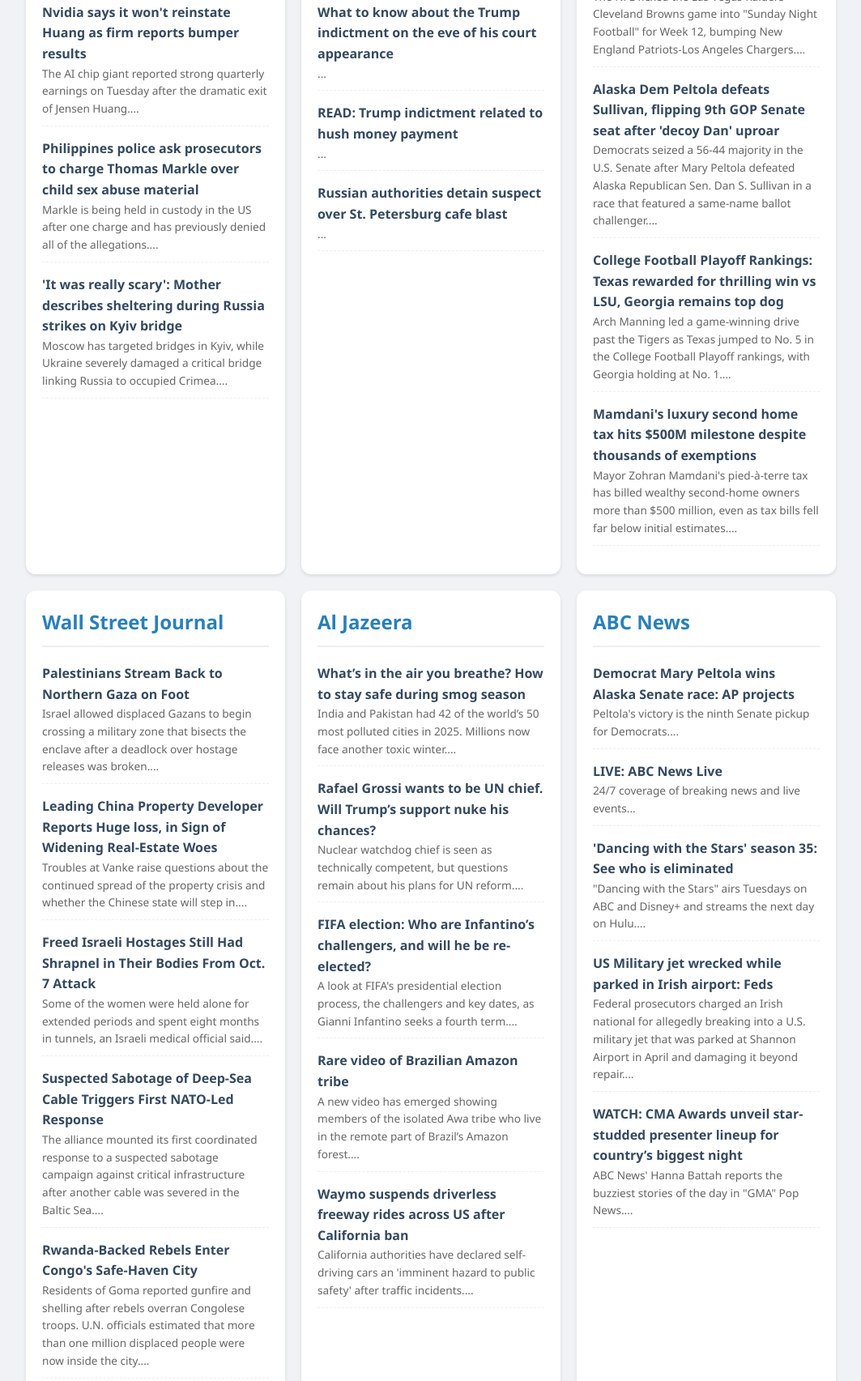
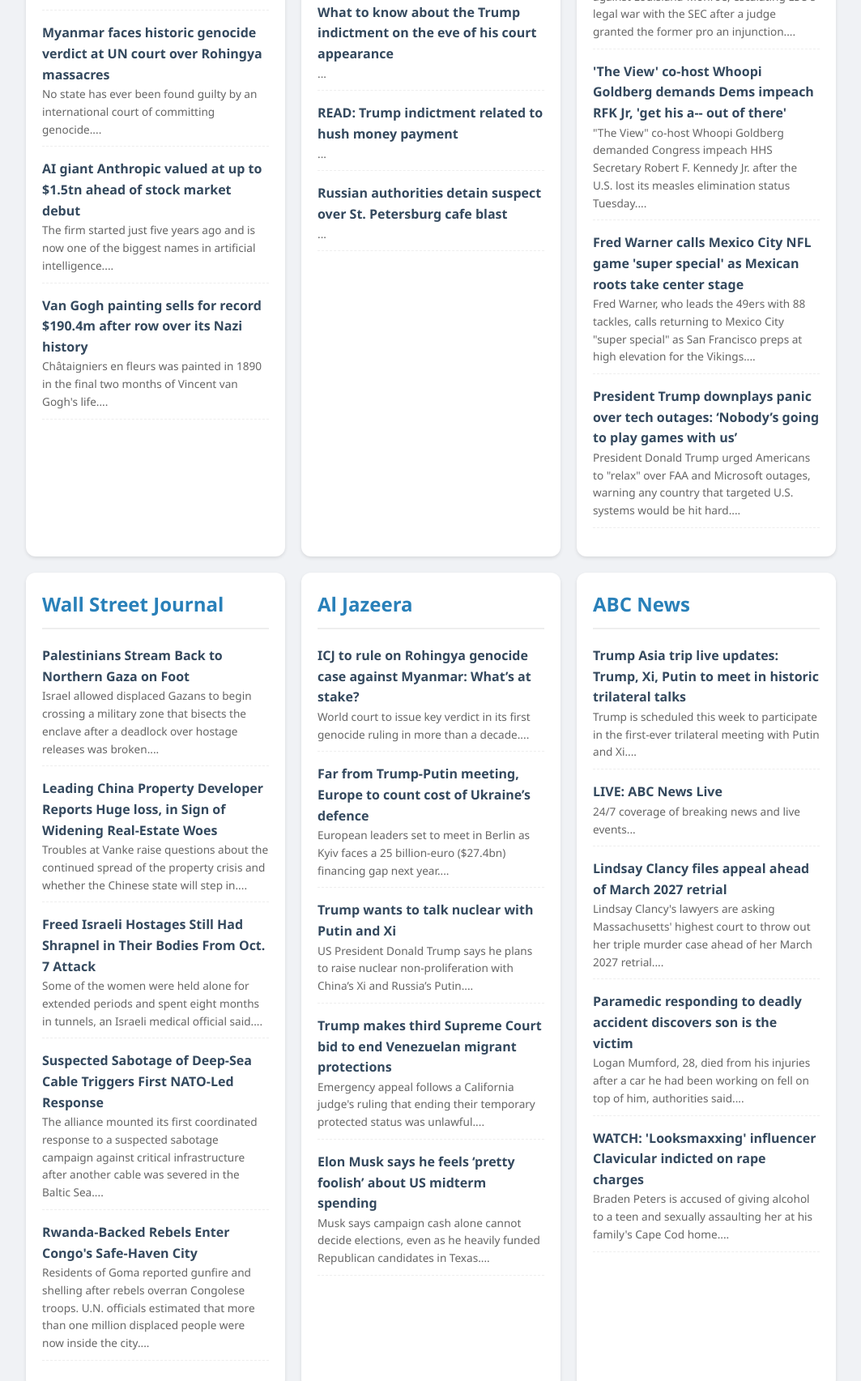
Before and after one commit to PeterWu1110/daily-news, a plain HTML site: page index.html in a window 1280 px wide. Shown: the part 949-2654 px from the top of the page at 81% size, without its empty margins (108-1171 px from the left). Drawn offline with Linux system fonts and the light colour scheme.

Commit message:
Update news content

```diff
--- a/index.html
+++ b/index.html
@@ -27,7 +27,7 @@
 <body>
     <header>
         <h1>📰 每日英語閱讀挑戰</h1>
-        <div>2026-11-18 13:59:03</div>
+        <div>2026-11-19 13:59:23</div>
     </header>
 
     <div class="quiz-section">
@@ -46,28 +46,28 @@
     <div class="news-grid">
         <div class='card'><h2>BBC News</h2>
                 <div class="news-item">
-                    <a href="https://www.bbc.co.uk/news/articles/cw772jk4rvmxo?at_medium=RSS&at_campaign=rss" target="_blank">Putin's Crimean Bridge partly collapses as Zelensky hails 'unprecedented' attack by Ukraine</a>
-                    <div style="font-size:0.85em; color:#666;">Ukraine says the missile and drone attack on the strategic bridge in the Russian-annexed Crimea took weeks to plan....</div>
+                    <a href="https://www.bbc.co.uk/news/articles/cr9d75we51j1o?at_medium=RSS&at_campaign=rss" target="_blank">This is a remarkable diplomatic moment for China's Xi - but it comes with pitfalls</a>
+                    <div style="font-size:0.85em; color:#666;">The meeting comes with challenges as there are things Xi does not appear keen to discuss with Putin and Trump....</div>
                 </div>
 
                 <div class="news-item">
-                    <a href="https://www.bbc.co.uk/news/articles/crz9dgz28zwdo?at_medium=RSS&at_campaign=rss" target="_blank">How the attack on Crimean Bridge unfolded</a>
-                    <div style="font-size:0.85em; color:#666;">One of the key symbols of Russia's occupation of Ukraine has suffered major damage after a seven-stage attack by Kyiv....</div>
+                    <a href="https://www.bbc.co.uk/news/videos/c8p3vw4q6nzzo?at_medium=RSS&at_campaign=rss" target="_blank">Inside the old gas pipeline where Ukraine is fighting an underground war with Russia</a>
+                    <div style="font-size:0.85em; color:#666;">Watch: The BBC's Jonathan Beale joins Ukrainian forces taking the battle below ground and out of sight of Russian drones....</div>
                 </div>
 
                 <div class="news-item">
-                    <a href="https://www.bbc.co.uk/news/articles/cm2kl50vkwkdo?at_medium=RSS&at_campaign=rss" target="_blank">Nvidia says it won't reinstate Huang as firm reports bumper results</a>
-                    <div style="font-size:0.85em; color:#666;">The AI chip giant reported strong quarterly earnings on Tuesday after the dramatic exit of Jensen Huang....</div>
+                    <a href="https://www.bbc.co.uk/news/articles/c5m2l90ez144o?at_medium=RSS&at_campaign=rss" target="_blank">Myanmar faces historic genocide verdict at UN court over Rohingya massacres</a>
+                    <div style="font-size:0.85em; color:#666;">No state has ever been found guilty by an international court of committing genocide....</div>
                 </div>
 
                 <div class="news-item">
-                    <a href="https://www.bbc.co.uk/news/articles/ckg5ry8m49ggo?at_medium=RSS&at_campaign=rss" target="_blank">Philippines police ask prosecutors to charge Thomas Markle over child sex abuse material</a>
-                    <div style="font-size:0.85em; color:#666;">Markle is being held in custody in the US after one charge and has previously denied all of the allegations....</div>
+                    <a href="https://www.bbc.co.uk/news/articles/c6742m39xgzxo?at_medium=RSS&at_campaign=rss" target="_blank">AI giant Anthropic valued at up to $1.5tn ahead of stock market debut</a>
+                    <div style="font-size:0.85em; color:#666;">The firm started just five years ago and is now one of the biggest names in artificial intelligence....</div>
                 </div>
 
                 <div class="news-item">
-                    <a href="https://www.bbc.co.uk/news/articles/cq7825234lgmo?at_medium=RSS&at_campaign=rss" target="_blank">'It was really scary': Mother describes sheltering during Russia strikes on Kyiv bridge</a>
-                    <div style="font-size:0.85em; color:#666;">Moscow has targeted bridges in Kyiv, while Ukraine severely damaged a critical bridge linking Russia to occupied Crimea....</div>
+                    <a href="https://www.bbc.co.uk/news/articles/c5dj1dkwzvzwo?at_medium=RSS&at_campaign=rss" target="_blank">Van Gogh painting sells for record $190.4m after row over its Nazi history</a>
+                    <div style="font-size:0.85em; color:#666;">Châtaigniers en fleurs was painted in 1890 in the final two months of Vincent van Gogh's life....</div>
                 </div>
                 </div><div class='card'><h2>CNN</h2>
                 <div class="news-item">
@@ -96,28 +96,28 @@
                 </div>
                 </div><div class='card'><h2>FOX News</h2>
                 <div class="news-item">
-                    <a href="https://www.foxnews.com/health/rfk-jr-faces-fierce-backlash-us-loses-measles-free-status-first-time-26-years" target="_blank">RFK Jr. faces fierce backlash after US loses measles-free status for first time in 26 years</a>
-                    <div style="font-size:0.85em; color:#666;">Health and Human Services Secretary Robert F. Kennedy Jr. faces criticism after the U.S. lost measles elimination status amid over 5,400 confirmed cases this year....</div>
+                    <a href="https://www.foxnews.com/outkick-sports/wnba-launches-search-next-commissioner-outgoing-cathy-engelbert-could-stay-2027" target="_blank">WNBA launches search for next commissioner, but outgoing Cathy Engelbert could stay into 2027</a>
+                    <div style="font-size:0.85em; color:#666;">WNBA Commissioner Cathy Engelbert says more than a dozen candidates are in the mix to succeed her, with officiating and player relations among top issues....</div>
                 </div>
 
                 <div class="news-item">
-                    <a href="https://www.foxnews.com/outkick-sports/patriots-chargers-game-loses-primetime-slot-nfl-makes-first-flex-scheduling-move-2026-season" target="_blank">Patriots-Chargers game loses primetime slot as NFL makes first flex scheduling move of 2026 season</a>
-                    <div style="font-size:0.85em; color:#666;">The NFL flexed the Las Vegas Raiders-Cleveland Browns game into &quot;Sunday Night Football&quot; for Week 12, bumping New England Patriots-Los Angeles Chargers....</div>
+                    <a href="https://www.foxnews.com/outkick-sports/lane-kiffin-roster-fight-set-stage-will-wade-threw-grenade-lsu-sec-war-rj-luis" target="_blank">Lane Kiffin’s roster fight set the stage, Will Wade just threw a grenade in LSU-SEC war with RJ Luis</a>
+                    <div style="font-size:0.85em; color:#666;">Will Wade sent RJ Luis onto the court against Louisiana-Monroe, escalating LSU&apos;s legal war with the SEC after a judge granted the former pro an injunction....</div>
                 </div>
 
                 <div class="news-item">
-                    <a href="https://www.foxnews.com/politics/alaska-dem-peltola-defeats-sullivan-flipping-gop-senate-seat-decoy-dan-uproar" target="_blank">Alaska Dem Peltola defeats Sullivan, flipping 9th GOP Senate seat after 'decoy Dan' uproar</a>
-                    <div style="font-size:0.85em; color:#666;">Democrats seized a 56-44 majority in the U.S. Senate after Mary Peltola defeated Alaska Republican Sen. Dan S. Sullivan in a race that featured a same-name ballot challenger....</div>
+                    <a href="https://www.foxnews.com/media/the-view-co-host-whoopi-goldberg-demands-dems-impeach-rfk-jr-get-his-a-out-there" target="_blank">'The View' co-host Whoopi Goldberg demands Dems impeach RFK Jr, 'get his a-- out of there'</a>
+                    <div style="font-size:0.85em; color:#666;">&quot;The View&quot; co-host Whoopi Goldberg demanded Congress impeach HHS Secretary Robert F. Kennedy Jr. after the U.S. lost its measles elimination status Tuesday....</div>
                 </div>
 
                 <div class="news-item">
-                    <a href="https://www.foxnews.com/outkick-sports/college-football-playoff-rankings-texas-rewarded-thrilling-win-vs-lsu-georgia-remains-top-dog" target="_blank">College Football Playoff Rankings: Texas rewarded for thrilling win vs LSU, Georgia remains top dog</a>
-                    <div style="font-size:0.85em; color:#666;">Arch Manning led a game-winning drive past the Tigers as Texas jumped to No. 5 in the College Football Playoff rankings, with Georgia holding at No. 1....</div>
+                    <a href="https://www.foxnews.com/outkick-sports/fred-warner-calls-mexico-city-nfl-game-super-special-mexican-roots-center-stage" target="_blank">Fred Warner calls Mexico City NFL game 'super special' as Mexican roots take center stage</a>
+                    <div style="font-size:0.85em; color:#666;">Fred Warner, who leads the 49ers with 88 tackles, calls returning to Mexico City &quot;super special&quot; as San Francisco preps at high elevation for the Vikings....</div>
                 </div>
 
                 <div class="news-item">
-                    <a href="https://www.foxnews.com/politics/mamdanis-luxury-second-home-tax-hits-500m-milestone-despite-thousands-exemptions" target="_blank">Mamdani's luxury second home tax hits $500M milestone despite thousands of exemptions</a>
-                    <div style="font-size:0.85em; color:#666;">Mayor Zohran Mamdani&apos;s pied-à-terre tax has billed wealthy second-home owners more than $500 million, even as tax bills fell far below initial estimates....</div>
+                    <a href="https://www.foxnews.com/media/president-trump-downplays-panic-tech-outages-nobody-going-play-games-us" target="_blank">President Trump downplays panic over tech outages: ‘Nobody’s going to play games with us’</a>
+                    <div style="font-size:0.85em; color:#666;">President Donald Trump urged Americans to &quot;relax&quot; over FAA and Microsoft outages, warning any country that targeted U.S. systems would be hit hard....</div>
                 </div>
                 </div><div class='card'><h2>Wall Street Journal</h2>
                 <div class="news-item">
@@ -146,33 +146,33 @@
                 </div>
                 </div><div class='card'><h2>Al Jazeera</h2>
                 <div class="news-item">
-                    <a href="https://www.aljazeera.com/news/2026/11/18/whats-in-the-air-you-breathe-how-to-stay-safe-during-smog-season-2?traffic_source=rss" target="_blank">What’s in the air you breathe? How to stay safe during smog season</a>
-                    <div style="font-size:0.85em; color:#666;">India and Pakistan had 42 of the world’s 50 most polluted cities in 2025. Millions now face another toxic winter....</div>
+                    <a href="https://www.aljazeera.com/news/2026/11/19/icj-to-rule-on-rohingya-genocide-case-against-myanmar-whats-at-stake?traffic_source=rss" target="_blank">ICJ to rule on Rohingya genocide case against Myanmar: What’s at stake?</a>
+                    <div style="font-size:0.85em; color:#666;">World court to issue key verdict in its first genocide ruling in more than a decade....</div>
                 </div>
 
                 <div class="news-item">
-                    <a href="https://www.aljazeera.com/news/2026/11/18/rafael-grossi-wants-to-be-un-chief-will-trumps-support-nuke-his-chances?traffic_source=rss" target="_blank">Rafael Grossi wants to be UN chief. Will Trump’s support nuke his chances?</a>
-                    <div style="font-size:0.85em; color:#666;">Nuclear watchdog chief is seen as technically competent, but questions remain about his plans for UN reform....</div>
+                    <a href="https://www.aljazeera.com/news/2026/11/19/far-from-trump-putin-meeting-europe-to-count-cost-of-ukraines-defence?traffic_source=rss" target="_blank">Far from Trump-Putin meeting, Europe to count cost of Ukraine’s defence</a>
+                    <div style="font-size:0.85em; color:#666;">European leaders set to meet in Berlin as Kyiv faces a 25 billion-euro ($27.4bn) financing gap next year....</div>
                 </div>
 
                 <div class="news-item">
-                    <a href="https://www.aljazeera.com/sports/2026/11/18/fifa-president-election-nomination-infantino-diallo-tashima-vega?traffic_source=rss" target="_blank">FIFA election: Who are Infantino’s challengers, and will he be re-elected?</a>
-                    <div style="font-size:0.85em; color:#666;">A look at FIFA&#039;s presidential election process, the challengers and key dates, as Gianni Infantino seeks a fourth term....</div>
+                    <a href="https://www.aljazeera.com/video/newsfeed/2026/11/19/trump-wants-to-talk-nuclear-with-putin-and-xi?traffic_source=rss" target="_blank">Trump wants to talk nuclear with Putin and Xi</a>
+                    <div style="font-size:0.85em; color:#666;">US President Donald Trump says he plans to raise nuclear non-proliferation with China’s Xi and Russia’s Putin....</div>
                 </div>
 
                 <div class="news-item">
-                    <a href="https://www.aljazeera.com/video/newsfeed/2026/11/18/rare-video-of-brazilian-amazon-tribe?traffic_source=rss" target="_blank">Rare video of Brazilian Amazon tribe</a>
-                    <div style="font-size:0.85em; color:#666;">A new video has emerged showing members of the isolated Awa tribe who live in the remote part of Brazil’s Amazon forest....</div>
+                    <a href="https://www.aljazeera.com/news/2026/11/19/trump-makes-third-supreme-court-bid-to-end-venezuelan-migrant-protections?traffic_source=rss" target="_blank">Trump makes third Supreme Court bid to end Venezuelan migrant protections</a>
+                    <div style="font-size:0.85em; color:#666;">Emergency appeal follows a California judge&#039;s ruling that ending their temporary protected status was unlawful....</div>
                 </div>
 
                 <div class="news-item">
-                    <a href="https://www.aljazeera.com/news/2026/11/18/waymo-suspends-driverless-freeway-rides-across-us-after-california-ban?traffic_source=rss" target="_blank">Waymo suspends driverless freeway rides across US after California ban</a>
-                    <div style="font-size:0.85em; color:#666;">California authorities have declared self-driving cars an &#039;imminent hazard to public safety&#039; after traffic incidents....</div>
+                    <a href="https://www.aljazeera.com/news/2026/11/19/elon-musk-says-he-feels-pretty-foolish-about-us-midterm-spending?traffic_source=rss" target="_blank">Elon Musk says he feels ‘pretty foolish’ about US midterm spending</a>
+                    <div style="font-size:0.85em; color:#666;">Musk says campaign cash alone cannot decide elections, even as he heavily funded Republican candidates in Texas....</div>
                 </div>
                 </div><div class='card'><h2>ABC News</h2>
                 <div class="news-item">
-                    <a href="https://abcnews.com/Politics/democrat-mary-peltola-wins-alaska-senate-race-defeating/story?id=137983873" target="_blank">Democrat Mary Peltola wins Alaska Senate race: AP projects</a>
-                    <div style="font-size:0.85em; color:#666;">Peltola's victory is the ninth Senate pickup for Democrats....</div>
+                    <a href="https://abcnews.com/Politics/live-updates/trump-asia-trip-2026/?id=138187702" target="_blank">Trump Asia trip live updates: Trump, Xi, Putin to meet in historic trilateral talks</a>
+                    <div style="font-size:0.85em; color:#666;">Trump is scheduled this week to participate in the first-ever trilateral meeting with Putin and Xi....</div>
                 </div>
 
                 <div class="news-item">
@@ -181,18 +181,18 @@
                 </div>
 
                 <div class="news-item">
-                    <a href="https://abcnews.com/GMA/Culture/dancing-with-the-stars-season-35-who-is-eliminated/story?id=136377567" target="_blank">'Dancing with the Stars' season 35: See who is eliminated</a>
-                    <div style="font-size:0.85em; color:#666;">"Dancing with the Stars" airs Tuesdays on ABC and Disney+ and streams the next day on Hulu....</div>
+                    <a href="https://abcnews.com/US/lindsay-clancy-files-appeal-ahead-march-2027-retrial/story?id=138277240" target="_blank">Lindsay Clancy files appeal ahead of March 2027 retrial</a>
+                    <div style="font-size:0.85em; color:#666;">Lindsay Clancy's lawyers are asking Massachusetts' highest court to throw out her triple murder case ahead of her March 2027 retrial....</div>
                 </div>
 
                 <div class="news-item">
-                    <a href="https://abcnews.com/International/man-charged-allegedly-destroying-us-military-plane-parked/story?id=138217970" target="_blank">US Military jet wrecked while parked in Irish airport: Feds</a>
-                    <div style="font-size:0.85em; color:#666;">Federal prosecutors charged an Irish national for allegedly breaking into a U.S. military jet that was parked at Shannon Airport in April and damaging it beyond repair....</div>
+                    <a href="https://abcnews.com/US/paramedic-responding-deadly-accident-discovers-son-victim/story?id=138257124" target="_blank">Paramedic responding to deadly accident discovers son is the victim</a>
+                    <div style="font-size:0.85em; color:#666;">Logan Mumford, 28, died from his injuries after a car he had been working on fell on top of him, authorities said....</div>
                 </div>
 
                 <div class="news-item">
-                    <a href="https://abcnews.com/video/138220247/" target="_blank">WATCH:  CMA Awards unveil star-studded presenter lineup for country’s biggest night</a>
-                    <div style="font-size:0.85em; color:#666;">ABC News' Hanna Battah reports the buzziest stories of the day in "GMA" Pop News....</div>
+                    <a href="https://abcnews.com/video/138265776/" target="_blank">WATCH:  'Looksmaxxing' influencer Clavicular indicted on rape charges</a>
+                    <div style="font-size:0.85em; color:#666;">Braden Peters is accused of giving alcohol to a teen and sexually assaulting her at his family's Cape Cod home....</div>
                 </div>
                 </div>
     </div>
```
